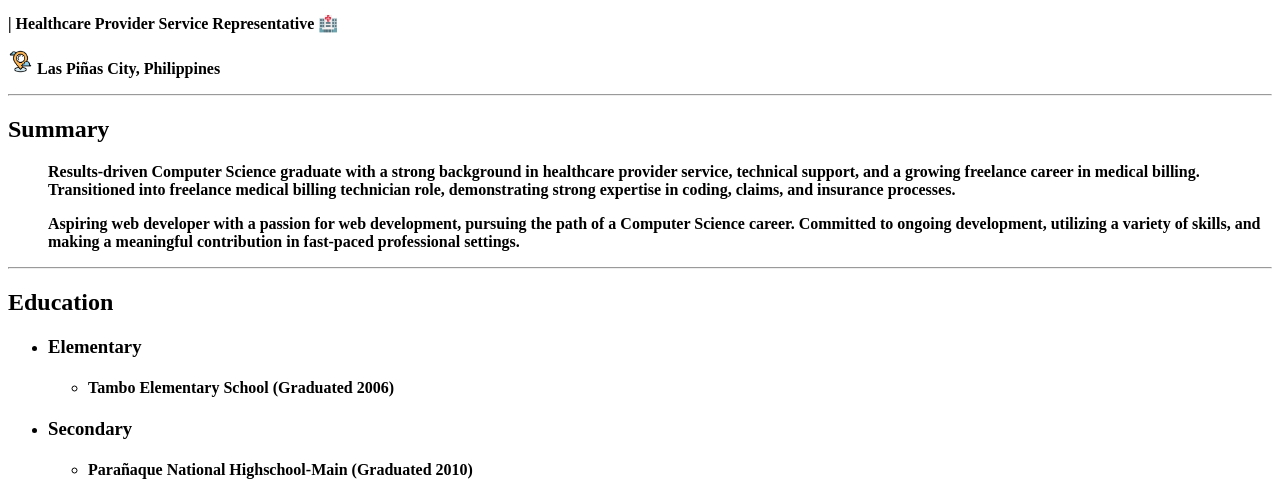
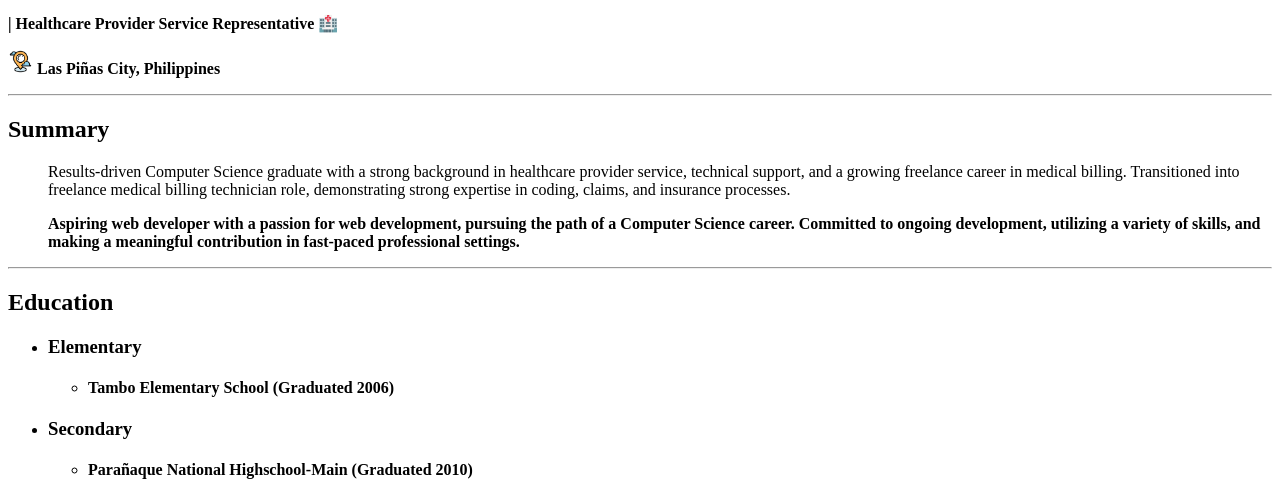
Before and after one commit to GenchOfAllTrades/Capstone1-Resume, a plain HTML site: page index.html in a window 1280 px wide. Shown: the part 313-800 px from the top of the page. Drawn offline with Linux system fonts and the light colour scheme.

Commit message:
Update index.html

```diff
--- a/index.html
+++ b/index.html
@@ -15,9 +15,8 @@
     <h2>Summary</h2>
     <ul>
         <p>
-            <strong>Results-driven Computer Science graduate with a strong background in healthcare provider service, technical support, and a growing freelance career in medical billing.
+            Results-driven Computer Science graduate with a strong background in healthcare provider service, technical support, and a growing freelance career in medical billing.
         Transitioned into freelance medical billing technician role, demonstrating strong expertise in coding, claims, and insurance processes.
-            </strong>
         <p>
             <strong>
         Aspiring web developer with a passion for web development, pursuing the path of a Computer Science career. Committed to ongoing development, utilizing a variety of skills, and making a meaningful contribution in fast-paced professional settings.
```
